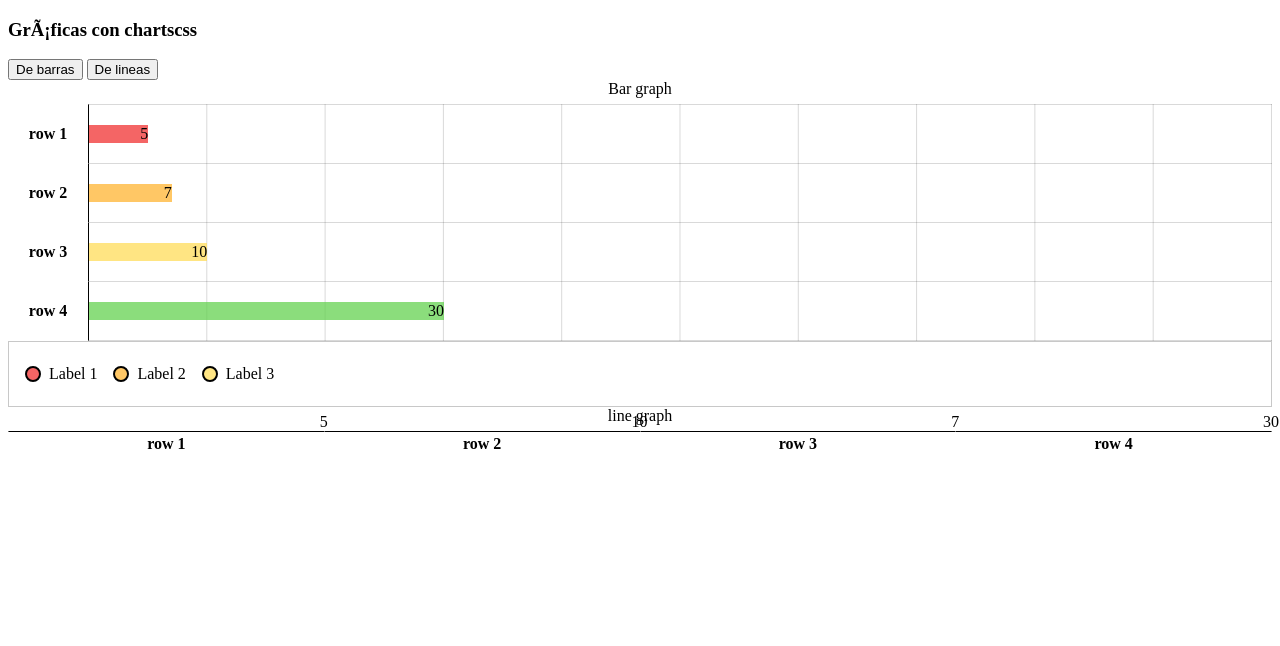
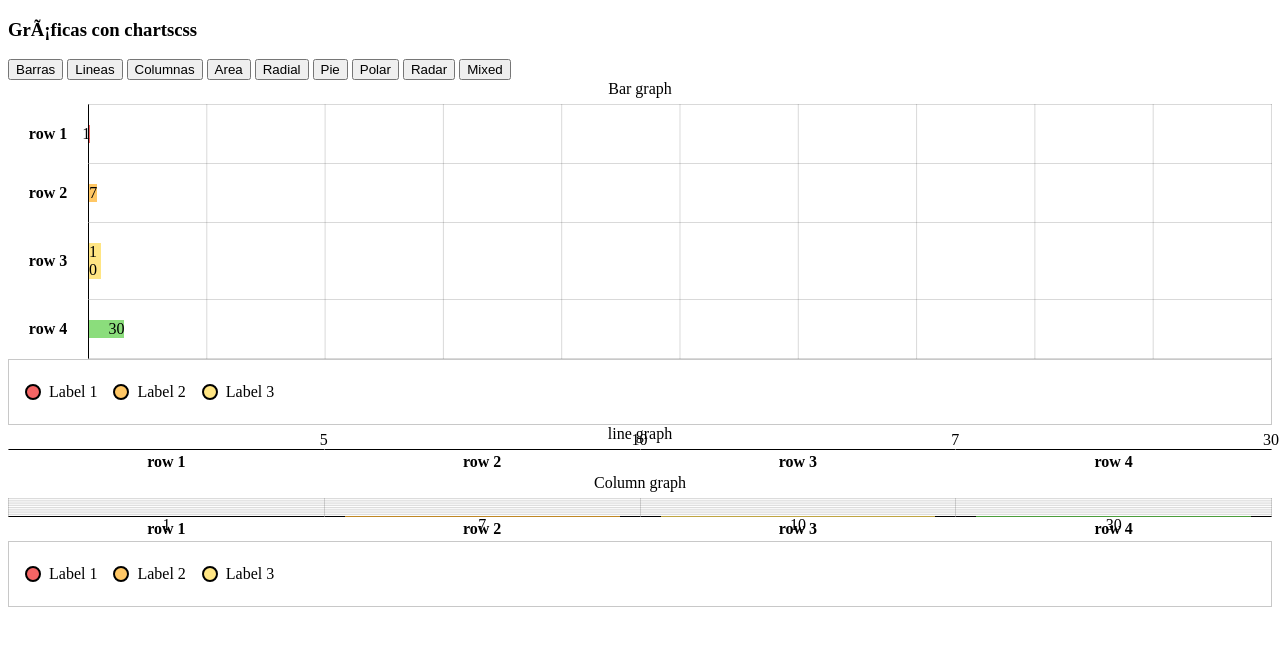
Before and after one commit to Afaya/AtlanticaConf_2023, a website built with webpack: page CSS framework/src/pages/index.html in a window 1280 px wide. Built offline with nearby package versions, Linux system fonts and the light colour scheme; files whose address does not match are found by name.

Commit message:
create buttons and tabs of different graphs

```diff
--- a/CSS framework/src/index.ts
+++ b/CSS framework/src/index.ts
@@ -1,6 +1,6 @@
 'use strict';
 
-import { DrawData } from "./scripts/ree/draw-data";
+import { DrawData } from './scripts/ree/draw-data';
 
 declare global {
     interface Window {
@@ -13,24 +13,66 @@ declare global {
 function showHideTab(tabId: string): void {
     const tabBarGraph = document.getElementById('tabBarGraph');
     const tabLineGraph = document.getElementById('tabLineGraph');
+    const tabColumnGraph = document.getElementById('tabColumnGraph');
+    const tabAreaGraph = document.getElementById('tabAreaGraph');
+    const tabRadialGraph = document.getElementById('tabRadialGraph');
+    const tabPieGraph = document.getElementById('tabPieGraph');
+    const tabPolarGraph = document.getElementById('tabPolarGraph');
+    const tabRadarGraph = document.getElementById('tabRadarGraph');
+    const tabMixedGraph = document.getElementById('tabMixedGraph');
 
     if (tabBarGraph) {
-        tabBarGraph.style.display = "none";
+        tabBarGraph.style.display = 'none';
     }
 
     if (tabLineGraph) {
-        tabLineGraph.style.display = "none";
+        tabLineGraph.style.display = 'none';
+    }
+
+    if (tabColumnGraph) {
+        tabColumnGraph.style.display = 'none';
+    }
+
+    if (tabAreaGraph) {
+        tabAreaGraph.style.display = 'none';
+    }
+
+    if (tabRadialGraph) {
+        tabRadialGraph.style.display = 'none';
+    }
+
+    if (tabPieGraph) {
+        tabPieGraph.style.display = 'none';
+    }
+
+    if (tabPolarGraph) {
+        tabPolarGraph.style.display = 'none';
+    }
+
+    if (tabRadarGraph) {
+        tabRadarGraph.style.display = 'none';
+    }
+
+    if (tabMixedGraph) {
+        tabMixedGraph.style.display = 'none';
     }
 
     const currentTab = document.getElementById(tabId);
 
     if (currentTab) {
-        currentTab.style.display = "flex";
+        currentTab.style.display = 'flex';
     }
 
 
     const button_tabBarGraph = document.getElementById('button_tabBarGraph');
     const button_tabLineGraph = document.getElementById('button_tabLineGraph');
+    const button_tabColumnGraph = document.getElementById('button_tabColumnGraph');
+    const button_tabAreaGraph = document.getElementById('button_tabAreaGraph');
+    const button_tabRadialGraph = document.getElementById('button_tabRadialGraph');
+    const button_tabPieGraph = document.getElementById('button_tabPieGraph');
+    const button_tabPolarGraph = document.getElementById('button_tabPolarGraph');
+    const button_tabRadarGraph = document.getElementById('button_tabRadarGraph');
+    const button_tabMixedGraph = document.getElementById('button_tabMixedGraph');
 
     if (button_tabBarGraph) {
         button_tabBarGraph.classList.remove('buttonSelected');
@@ -38,6 +80,34 @@ function showHideTab(tabId: string): void {
 
     if (button_tabLineGraph) {
         button_tabLineGraph.classList.remove('buttonSelected');
+    }
+
+    if (button_tabColumnGraph) {
+        button_tabColumnGraph.classList.remove('buttonSelected');
+    }
+
+    if (button_tabAreaGraph) {
+        button_tabAreaGraph.classList.remove('buttonSelected');
+    }
+
+    if (button_tabRadialGraph) {
+        button_tabRadialGraph.classList.remove('buttonSelected');
+    }
+
+    if (button_tabPieGraph) {
+        button_tabPieGraph.classList.remove('buttonSelected');
+    }
+
+    if (button_tabPolarGraph) {
+        button_tabPolarGraph.classList.remove('buttonSelected');
+    }
+
+    if (button_tabRadarGraph) {
+        button_tabRadarGraph.classList.remove('buttonSelected');
+    }
+
+    if (button_tabMixedGraph) {
+        button_tabMixedGraph.classList.remove('buttonSelected');
     }
 
     const currentButtonId = 'button_' + tabId;
--- a/CSS framework/src/pages/index.html
+++ b/CSS framework/src/pages/index.html
@@ -20,12 +20,18 @@
   <main>
     <section>
       <nav class="menu">
-        <button id="button_tabBarGraph" type="button" onclick="showHideTab('tabBarGraph')">De barras</button>
-        <button id="button_tabLineGraph" type="button" onclick="showHideTab('tabLineGraph')">De lineas</button>
+        <button id="button_tabBarGraph" type="button" onclick="showHideTab('tabBarGraph')">Barras</button>
+        <button id="button_tabLineGraph" type="button" onclick="showHideTab('tabLineGraph')">Lineas</button>
+        <button id="button_tabColumnGraph" type="button" onclick="showHideTab('tabColumnGraph')">Columnas</button>
+        <button id="button_tabAreaGraph" type="button" onclick="showHideTab('tabAreaGraph')">Area</button>
+        <button id="button_tabRadialGraph" type="button" onclick="showHideTab('tabRadialGraph')">Radial</button>
+        <button id="button_tabPieGraph" type="button" onclick="showHideTab('tabPieGraph')">Pie</button>
+        <button id="button_tabPolarGraph" type="button" onclick="showHideTab('tabPolarGraph')">Polar</button>
+        <button id="button_tabRadarGraph" type="button" onclick="showHideTab('tabRadarGraph')">Radar</button>
+        <button id="button_tabMixedGraph" type="button" onclick="showHideTab('tabMixedGraph')">Mixed</button>
       </nav>
 
       <div id="tabBarGraph" class="tab">
-
         <table class="charts-css bar
         show-heading
         show-labels
@@ -45,22 +51,22 @@
           <tbody>
             <tr>
               <th scope="row">row 1</th>
-              <td style="--size: 0.05;"> 5 <span class="tooltip"> Tooltip info </span> </td>
+              <td style="--size: 0.001;"> 1 <span class="tooltip"> Tooltip info </span> </td>
             </tr>
 
             <tr>
               <th scope="row">row 2</th>
-              <td style="--size: 0.07;"> 7 </td>
+              <td style="--size: 0.007;"> 7 </td>
             </tr>
 
             <tr>
               <th scope="row">row 3</th>
-              <td style="--size: 0.10;"> 10 </td>
+              <td style="--size: 0.010;"> 10 </td>
             </tr>
 
             <tr>
               <th scope="row">row 4</th>
-              <td style="--size: 0.30;"> 30 </td>
+              <td style="--size: 0.030;"> 30 </td>
             </tr>
           </tbody>
         </table>
@@ -119,6 +125,71 @@
           </tbody>
         </table>
       </div>
+
+      <div id="tabColumnGraph" class="tab">
+        <table class="charts-css column
+        show-heading
+        show-labels
+        show-primary-axis
+        show-10-secondary-axes
+        show-data-axes
+        data-spacing-20">
+
+          <caption> Column graph </caption>
+
+          <thead>
+            <tr>
+              <th scope="col">th</th>
+            </tr>
+          </thead>
+
+          <tbody>
+            <tr>
+              <th scope="row">row 1</th>
+              <td style="--size: 0.001;"> 1 <span class="tooltip"> Tooltip info </span> </td>
+            </tr>
+
+            <tr>
+              <th scope="row">row 2</th>
+              <td style="--size: 0.007;"> 7 </td>
+            </tr>
+
+            <tr>
+              <th scope="row">row 3</th>
+              <td style="--size: 0.010;"> 10 </td>
+            </tr>
+
+            <tr>
+              <th scope="row">row 4</th>
+              <td style="--size: 0.030;"> 30 </td>
+            </tr>
+          </tbody>
+        </table>
+
+        <ul class="charts-css legend legend-inline legend-circle">
+          <li> Label 1 </li>
+          <li> Label 2 </li>
+          <li> Label 3 </li>
+        </ul>
+      </div>
+
+      <div id="tabAreaGraph" class="tab">
+      </div>
+
+      <div id="tabRadialGraph" class="tab">
+      </div>
+
+      <div id="tabPieGraph" class="tab">
+      </div>
+
+      <div id="tabPolarGraph" class="tab">
+      </div>
+
+      <div id="tabRadarGraph" class="tab">
+      </div>
+
+      <div id="tabMixedGraph" class="tab">
+      </div>
     </section>
 
   </main>
--- a/CSS framework/src/styles/main.css
+++ b/CSS framework/src/styles/main.css
@@ -132,6 +132,23 @@ section {
     height: 100%;
     background: var(--elements-bg-color);
     padding: 2.5rem 2.5rem 2.5rem 2.5rem;
+    gap: 1rem;
+}
+
+.tab table {
+    width: 100%;
+    height: 90%;
+}
+
+.tab ul {
+    width: 100%;
+    height: 10%;
+    padding: 0.5rem 0.5rem 0.5rem 0.5rem!important;
+}
+
+.tab ul li {
+    line-height: 0!important;
+    height: fit-content;
 }
 
 .charts-css {
```
